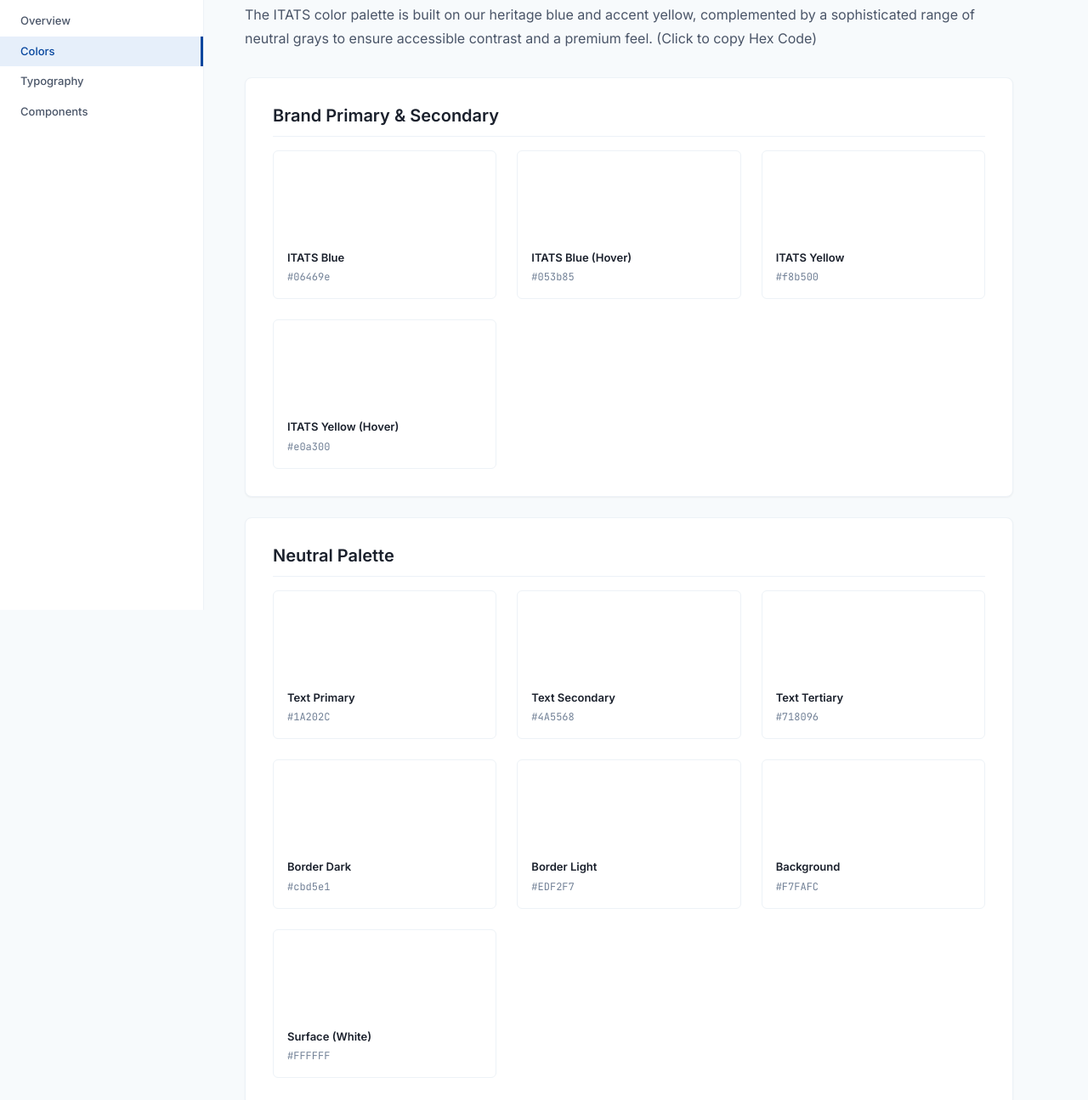
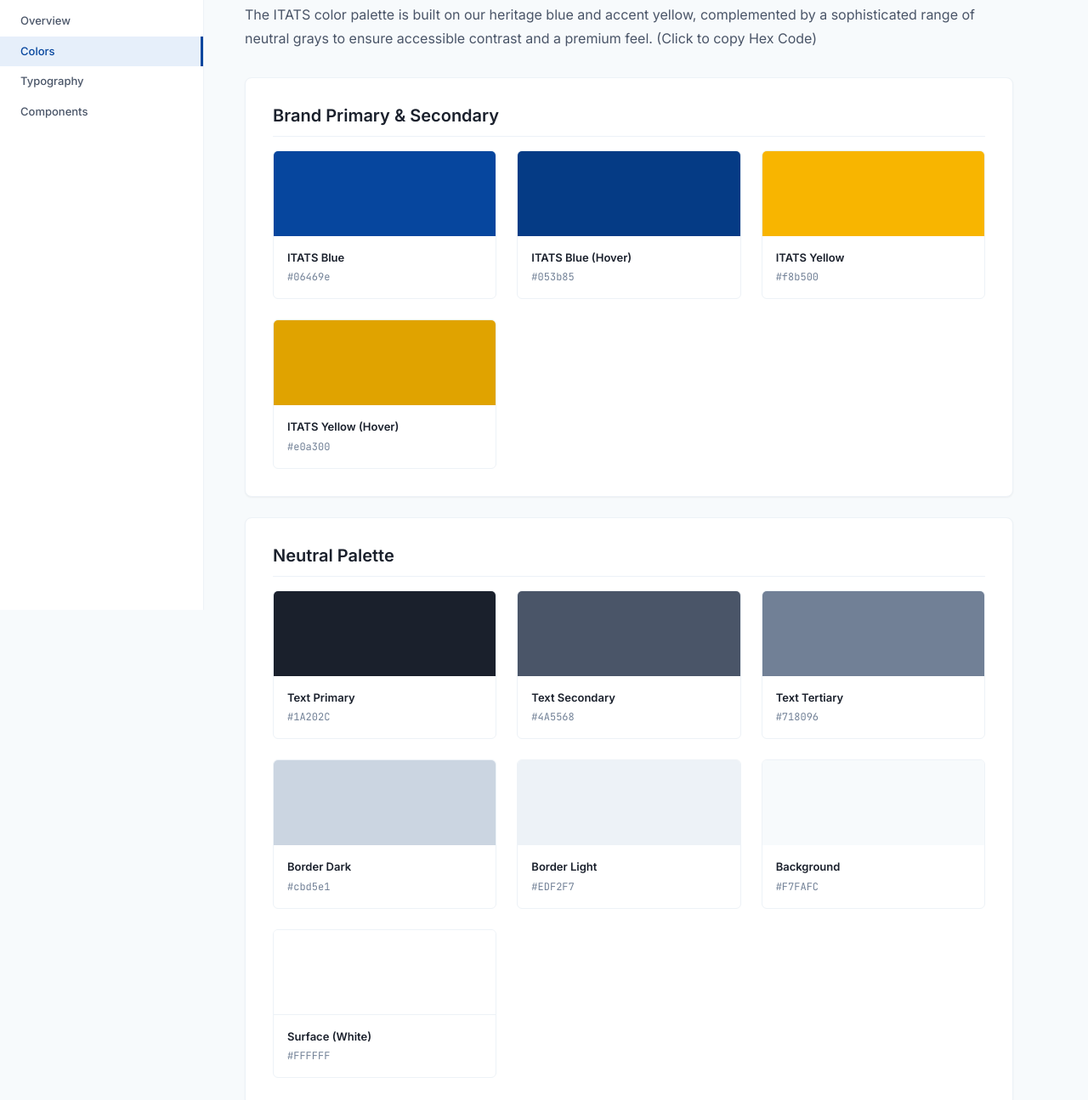
Before and after one commit to anwarsodik/design-system-itats, a plain HTML site: page colors.html in a window 1280 px wide. Shown: the part 82-1377 px from the top of the page at 85% size. Drawn offline with nearby package versions, Linux system fonts and the light colour scheme.

Commit message:
color fix

```diff
--- a/colors.html
+++ b/colors.html
@@ -5,6 +5,8 @@
     <meta charset="UTF-8">
     <meta name="viewport" content="width=device-width, initial-scale=1.0">
     <title>ITATS Design System - Colors</title>
+    <link rel="icon" type="image/x-icon"
+        href="https://portal.itats.ac.id/wp-content/uploads/2023/07/cropped-Logo-Lengkap-150x150.png">
     <link href="https://cdn.jsdelivr.net/npm/bootstrap@5.3.3/dist/css/bootstrap.min.css" rel="stylesheet">
     <link rel="stylesheet" href="css/style.css">
 </head>
@@ -44,28 +46,28 @@
                 <h2>Brand Primary & Secondary</h2>
                 <div class="color-grid">
                     <div class="color-card">
-                        <div class="color-swatch" style="background-color: var(--color-primary);"></div>
+                        <div class="color-swatch" style="background-color: var(--bs-primary);"></div>
                         <div class="color-details">
                             <div class="color-name">ITATS Blue</div>
                             <div class="color-hex">#06469e</div>
                         </div>
                     </div>
                     <div class="color-card">
-                        <div class="color-swatch" style="background-color: var(--color-primary-hover);"></div>
+                        <div class="color-swatch" style="background-color: var(--bs-primary-hover);"></div>
                         <div class="color-details">
                             <div class="color-name">ITATS Blue (Hover)</div>
                             <div class="color-hex">#053b85</div>
                         </div>
                     </div>
                     <div class="color-card">
-                        <div class="color-swatch" style="background-color: var(--color-accent);"></div>
+                        <div class="color-swatch" style="background-color: var(--bs-accent);"></div>
                         <div class="color-details">
                             <div class="color-name">ITATS Yellow</div>
                             <div class="color-hex">#f8b500</div>
                         </div>
                     </div>
                     <div class="color-card">
-                        <div class="color-swatch" style="background-color: var(--color-accent-hover);"></div>
+                        <div class="color-swatch" style="background-color: var(--bs-accent-hover);"></div>
                         <div class="color-details">
                             <div class="color-name">ITATS Yellow (Hover)</div>
                             <div class="color-hex">#e0a300</div>
@@ -78,42 +80,42 @@
                 <h2>Neutral Palette</h2>
                 <div class="color-grid">
                     <div class="color-card">
-                        <div class="color-swatch" style="background-color: var(--color-text-primary);"></div>
+                        <div class="color-swatch" style="background-color: var(--bs-text-primary);"></div>
                         <div class="color-details">
                             <div class="color-name">Text Primary</div>
                             <div class="color-hex">#1A202C</div>
                         </div>
                     </div>
                     <div class="color-card">
-                        <div class="color-swatch" style="background-color: var(--color-text-secondary);"></div>
+                        <div class="color-swatch" style="background-color: var(--bs-text-secondary);"></div>
                         <div class="color-details">
                             <div class="color-name">Text Secondary</div>
                             <div class="color-hex">#4A5568</div>
                         </div>
                     </div>
                     <div class="color-card">
-                        <div class="color-swatch" style="background-color: var(--color-text-tertiary);"></div>
+                        <div class="color-swatch" style="background-color: var(--bs-text-tertiary);"></div>
                         <div class="color-details">
                             <div class="color-name">Text Tertiary</div>
                             <div class="color-hex">#718096</div>
                         </div>
                     </div>
                     <div class="color-card">
-                        <div class="color-swatch" style="background-color: var(--color-border-dark);"></div>
+                        <div class="color-swatch" style="background-color: var(--bs-border-color-dark);"></div>
                         <div class="color-details">
                             <div class="color-name">Border Dark</div>
                             <div class="color-hex">#cbd5e1</div>
                         </div>
                     </div>
                     <div class="color-card">
-                        <div class="color-swatch" style="background-color: var(--color-border);"></div>
+                        <div class="color-swatch" style="background-color: var(--bs-border-color);"></div>
                         <div class="color-details">
                             <div class="color-name">Border Light</div>
                             <div class="color-hex">#EDF2F7</div>
                         </div>
                     </div>
                     <div class="color-card">
-                        <div class="color-swatch" style="background-color: var(--color-bg);"></div>
+                        <div class="color-swatch" style="background-color: var(--bs-body-bg);"></div>
                         <div class="color-details">
                             <div class="color-name">Background</div>
                             <div class="color-hex">#F7FAFC</div>
@@ -121,7 +123,7 @@
                     </div>
                     <div class="color-card">
                         <div class="color-swatch"
-                            style="background-color: var(--color-surface); border-bottom: 1px solid var(--color-border);">
+                            style="background-color: var(--bs-surface); border-bottom: 1px solid var(--bs-border-color);">
                         </div>
                         <div class="color-details">
                             <div class="color-name">Surface (White)</div>
@@ -135,14 +137,14 @@
                 <h2>Status & Feedback</h2>
                 <div class="color-grid">
                     <div class="color-card">
-                        <div class="color-swatch" style="background-color: var(--color-danger);"></div>
+                        <div class="color-swatch" style="background-color: var(--bs-danger);"></div>
                         <div class="color-details">
                             <div class="color-name">Danger / Error</div>
                             <div class="color-hex">#dc3545</div>
                         </div>
                     </div>
                     <div class="color-card">
-                        <div class="color-swatch" style="background-color: var(--color-success);"></div>
+                        <div class="color-swatch" style="background-color: var(--bs-success);"></div>
                         <div class="color-details">
                             <div class="color-name">Success</div>
                             <div class="color-hex">#7bdcb5</div>
```
Also changed, not shown: components.html (+4 -1 lines), index.html (+2 -0 lines), typography.html (+2 -0 lines).
